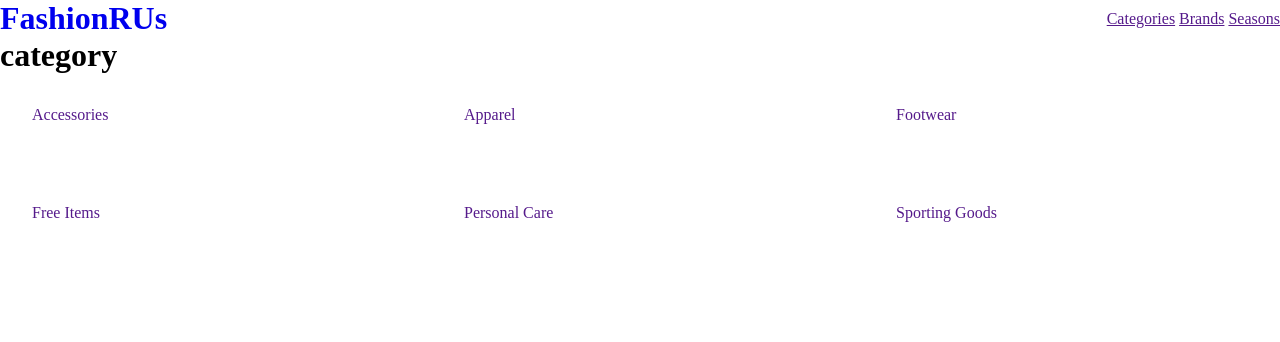
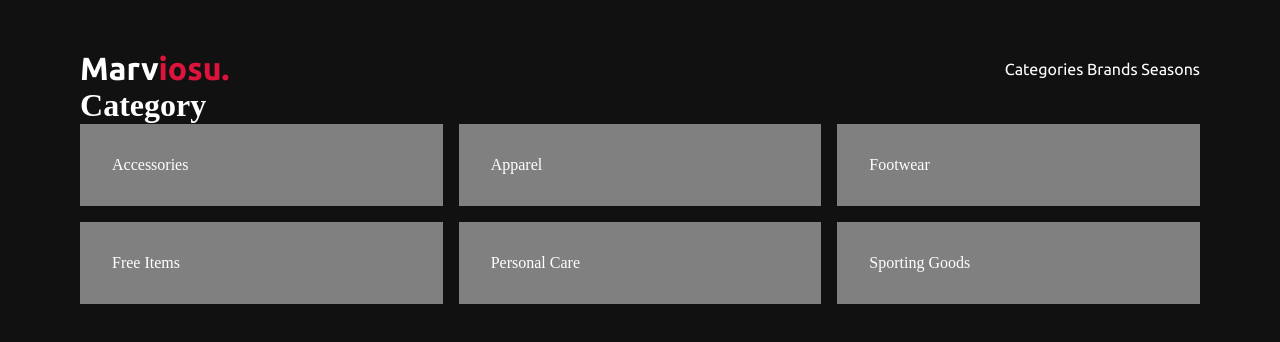
Before and after one commit to Marv0659/statisksite, a plain HTML site: page category.html in a window 1280 px wide. Drawn offline with Linux system fonts and the light colour scheme.

Commit message:
New Name added, productlist added, new colors add

```diff
--- a/category.html
+++ b/category.html
@@ -12,7 +12,7 @@
 <body>
     <header class="mainNav">
         <a href="index.html">
-            <h1>Fashion<span>R</span>Us</h1>
+            <h1>Marv<span>iosu.</span></h1>
         </a>
 
         <nav>
@@ -23,14 +23,14 @@
     </header>
 
     <main>
-        <h1>category</h1>
+        <h1>Category</h1>
         <section class="categoryList">
-            <a href="">Accessories</a>
-            <a href="">Apparel</a>
-            <a href="">Footwear</a>
-            <a href="">Free Items</a>
-            <a href="">Personal Care</a>
-            <a href="">Sporting Goods</a>
+            <a href="productlist.html">Accessories</a>
+            <a href="productlist.html">Apparel</a>
+            <a href="productlist.html">Footwear</a>
+            <a href="productlist.html">Free Items</a>
+            <a href="productlist.html">Personal Care</a>
+            <a href="productlist.html">Sporting Goods</a>
         </section>
     </main>
 
--- a/style.css
+++ b/style.css
@@ -1,3 +1,5 @@
+@import url("https://fonts.googleapis.com/css2?family=Poppins:wght@400;500;600;700&family=Ubuntu:wght@400;500;700&display=swap");
+
 * {
   margin: 0;
   box-sizing: border-box;
@@ -6,17 +8,33 @@
 
 main {
   display: block;
+  background-color: #1111;
+}
+
+body {
+  margin: calc((100vh / 25) * 1.563) calc((100vw / 25) * 1.563);
+  background-color: #111;
 }
 
 .mainNav {
   display: flex;
   align-items: center;
   justify-content: space-between;
+  font-family: "Ubuntu", sans-serif;
+  gap: 20%;
 }
 
 .mainNav > a {
   display: block;
   text-decoration: none;
+}
+.mainNav a {
+  text-decoration: none;
+  color: white;
+}
+
+.mainNav a:hover {
+  color: grey;
 }
 
 .mainNav > * {
@@ -25,6 +43,10 @@ main {
 
 .mainNav h1 {
   margin: auto;
+  color: white;
+}
+.mainNav span {
+  color: crimson;
 }
 
 .categoryList {
@@ -37,3 +59,34 @@ main {
   padding: 2em;
   text-decoration: none;
 }
+
+.mainUl li {
+  font-size: 20px;
+  text-decoration: none;
+  list-style: none;
+}
+
+p {
+  color: white;
+}
+
+h1 {
+  color: white;
+}
+
+.mainUl a {
+  font-size: 20px;
+  text-decoration: none;
+  list-style: none;
+  color: white;
+}
+
+.mainUl a:hover {
+  color: grey;
+}
+
+.categoryList a {
+  text-decoration: none;
+  color: white;
+  background-color: grey;
+}
```
Also changed, not shown: index.html (+2 -2 lines), productlist.html (added).
